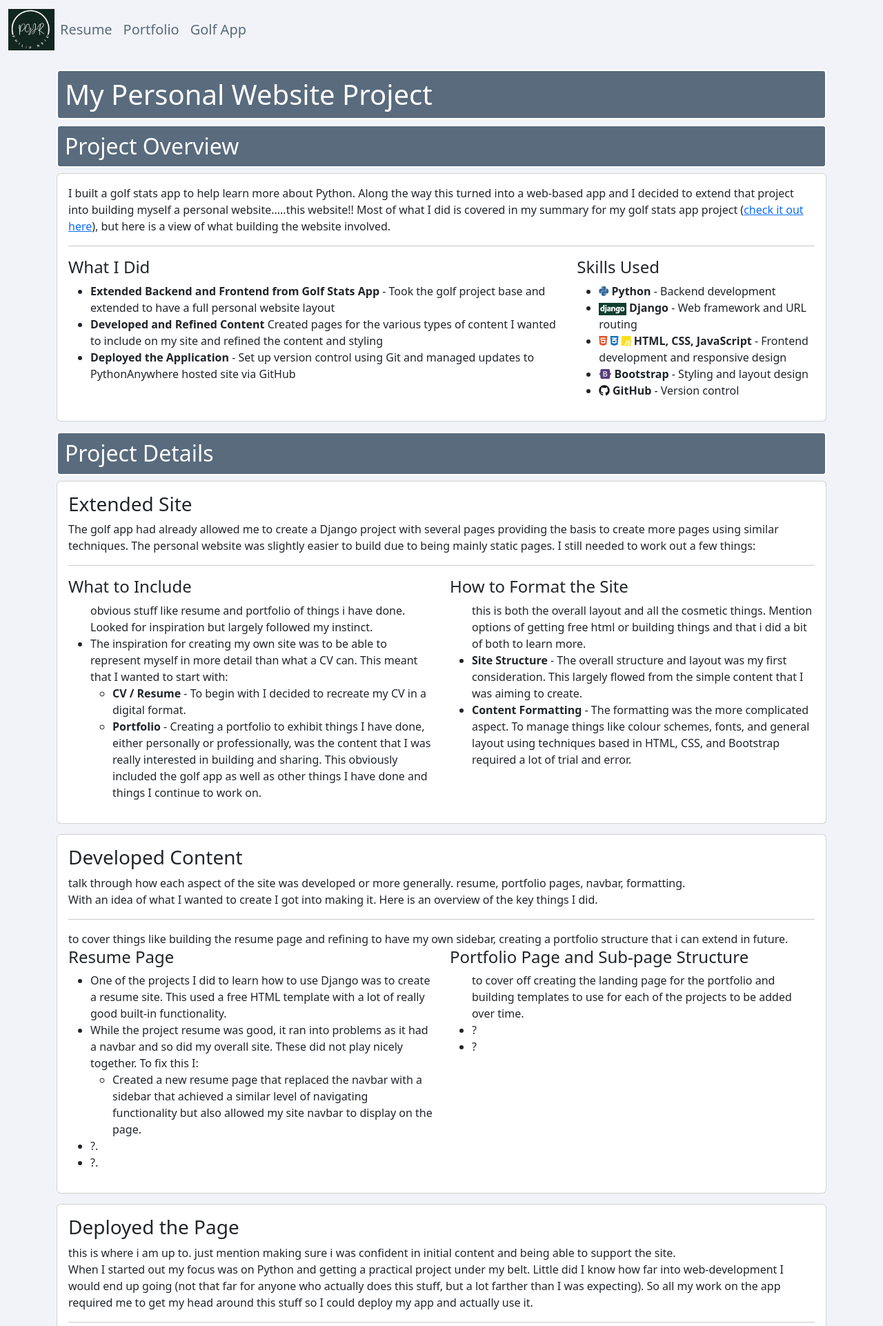
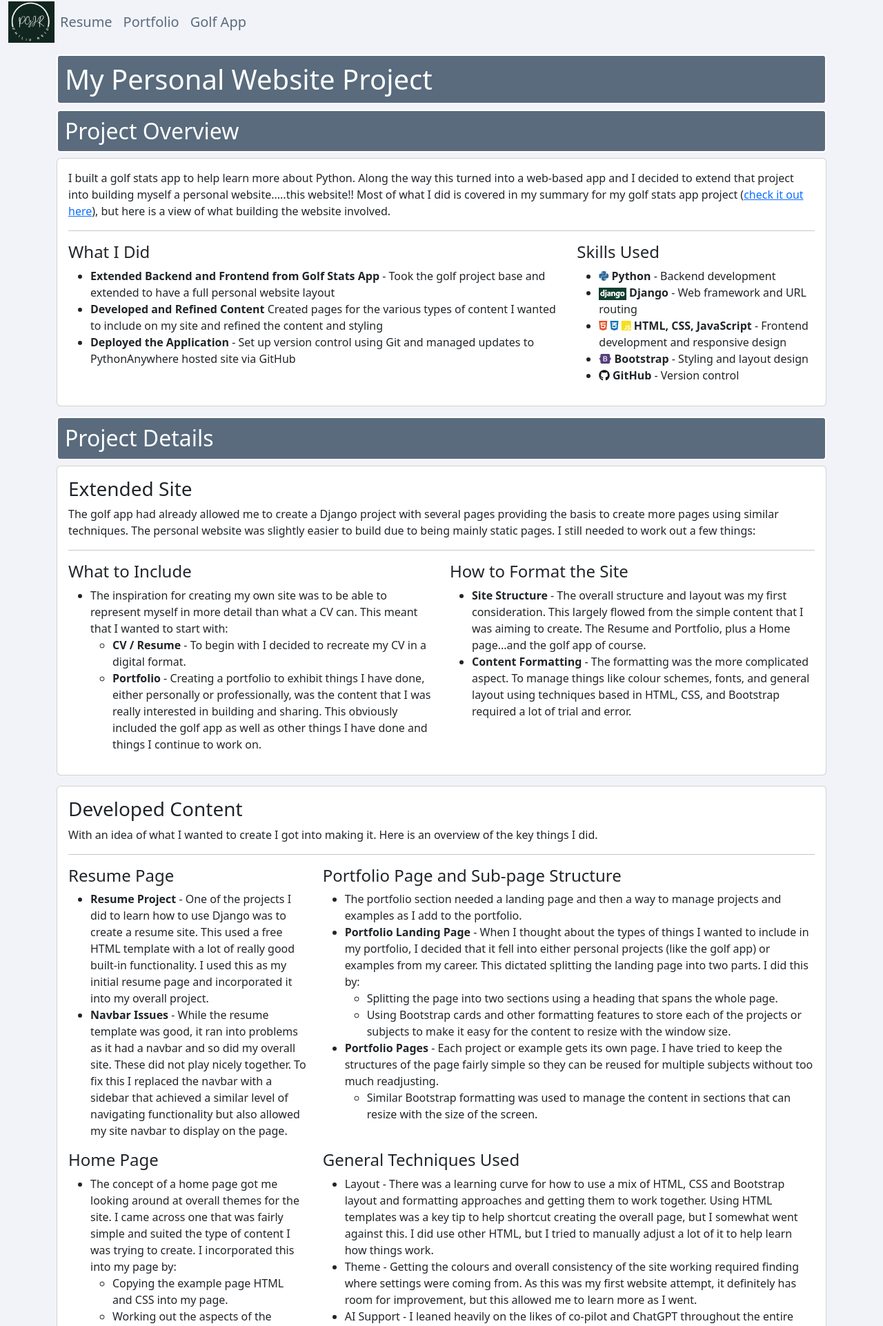
Before and after one commit to philipgjreid/pgjr-site, a Django app: page /portfolio_website in a window 1280 px wide. Shown: the top 1922 px of the page at 69% size. Run offline with Django 5.2, Linux system fonts and the light colour scheme.

Commit message:
Some formatting updates

```diff
--- a/mainapp/templates/mainapp/navbar.html
+++ b/mainapp/templates/mainapp/navbar.html
@@ -1,6 +1,11 @@
 {% load static %}
 
 <style type="text/css">
+
+.navbar {
+  padding-top: 0px;
+  padding-bottom: 0px;
+}
 
 .navbar-logo {
   height: 60px; /* Adjust the height as needed */
@@ -10,6 +15,8 @@
   /* Align navbar brand to the left */
 .navbar-brand {
     margin-right: auto;
+    padding-top: 2px;
+    padding-bottom: 2px;
 }
 
 /* Align navbar toggler to the right */
--- a/resumeapp/templates/resumeapp/portfolio-golfapp.html
+++ b/resumeapp/templates/resumeapp/portfolio-golfapp.html
@@ -204,7 +204,7 @@ body {
           <ul>
               <li>Explored hosting options, selecting PythonAnywhere for its beginner-friendly environment (and the free-tier option in case everything went sideways on me).</li>
               <li>Used some other practice projects and loaded them onto the site to get used to the process and find out the little tips and tricks for getting all the settings to line up.</li>
-              <li>Is now aligned to GitHub to allow me to manage my webpage more effectively.</li>
+              <li>The overall page is now aligned to GitHub to allow me to manage it more effectively.</li>
           </ul>
         </div>
         <div class="col-lg-6">
--- a/resumeapp/templates/resumeapp/portfolio-website.html
+++ b/resumeapp/templates/resumeapp/portfolio-website.html
@@ -133,7 +133,7 @@ body {
       <div class="row">
         <div class="col-lg-6">
           <h4>What to Include</h4>
-          <ul> obvious stuff like resume and portfolio of things i have done. Looked for inspiration but largely followed my instinct.
+          <ul> <!--obvious stuff like resume and portfolio of things i have done. Looked for inspiration but largely followed my instinct. -->
               <li>The inspiration for creating my own site was to be able to represent myself in more detail than what a CV can. This meant that I wanted to start with:
               	<ul>
               		<li><strong>CV / Resume</strong> - To begin with I decided to recreate my CV in a digital format.</li>
@@ -144,8 +144,8 @@ body {
         </div>
         <div class="col-lg-6">
           <h4>How to Format the Site</h4>
-          <ul> this is both the overall layout and all the cosmetic things. Mention options of getting free html or building things and that i did a bit of both to learn more.
-              <li><strong>Site Structure</strong> - The overall structure and layout was my first consideration. This largely flowed from the simple content that I was aiming to create.</li>
+          <ul> <!--this is both the overall layout and all the cosmetic things. Mention options of getting free html or building things and that i did a bit of both to learn more. -->
+              <li><strong>Site Structure</strong> - The overall structure and layout was my first consideration. This largely flowed from the simple content that I was aiming to create. The Resume and Portfolio, plus a Home page...and the golf app of course.</li>
               <li><strong>Content Formatting</strong> - The formatting was the more complicated aspect. To manage things like colour schemes, fonts, and general layout using techniques based in HTML, CSS, and Bootstrap required a lot of trial and error.</li>
           </ul>
         </div>
@@ -159,31 +159,59 @@ body {
     <div class="card-body">
       <div class="d-flex align-items-center">
         <h3 class="card-title">Developed Content</h3>
-      </div> talk through how each aspect of the site was developed or more generally. resume, portfolio pages, navbar, formatting.
+      </div> <!--talk through how each aspect of the site was developed or more generally. resume, portfolio pages, navbar, formatting. -->
       <p class="card-text">With an idea of what I wanted to create I got into making it. Here is an overview of the key things I did.</p>
-      <hr> to cover things like building the resume page and refining to have my own sidebar, creating a portfolio structure that i can extend in future.
+      <hr> <!--to cover things like building the resume page and refining to have my own sidebar, creating a portfolio structure that i can extend in future. -->
       <div class="row">
-        <div class="col-lg-6">
+        <div class="col-lg-4">
           <h4>Resume Page</h4>
           <ul>
-              <li>One of the projects I did to learn how to use Django was to create a resume site. This used a free HTML template with a lot of really good built-in functionality.</li>
-              <li>While the project resume was good, it ran into problems as it had a navbar and so did my overall site. These did not play nicely together. To fix this I:
-              	<ul>
-              		<li>Created a new resume page that replaced the navbar with a sidebar that achieved a similar level of navigating functionality but also allowed my site navbar to display on the page.</li>
-              	</ul>
-              </li>
-              <li>?.</li>
-              <li>?.</li>
+              <li><strong>Resume Project</strong> - One of the projects I did to learn how to use Django was to create a resume site. This used a free HTML template with a lot of really good built-in functionality. I used this as my initial resume page and incorporated it into my overall project.</li>
+              <li><strong>Navbar Issues</strong> - While the resume template was good, it ran into problems as it had a navbar and so did my overall site. These did not play nicely together. To fix this I replaced the navbar with a sidebar that achieved a similar level of navigating functionality but also allowed my site navbar to display on the page.</li>
           </ul>
         </div>
-        <div class="col-lg-6">
+        <div class="col-lg-8">
           <h4>Portfolio Page and Sub-page Structure</h4>
-          <ul> to cover off creating the landing page for the portfolio and building templates to use for each of the projects to be added over time.
-              <li>?</li>
-              <li>?</li>
+          <ul> <!--to cover off creating the landing page for the portfolio and building templates to use for each of the projects to be added over time. -->
+              <li>The portfolio section needed a landing page and then a way to manage projects and examples as I add to the portfolio.</li>
+              <li><strong>Portfolio Landing Page</strong> - When I thought about the types of things I wanted to include in my portfolio, I decided that it fell into either personal projects (like the golf app) or examples from my career. This dictated splitting the landing page into two parts. I did this by:
+                <ul>
+                  <li>Splitting the page into two sections using a heading that spans the whole page.</li>
+                  <li>Using Bootstrap cards and other formatting features to store each of the projects or subjects to make it easy for the content to resize with the window size.</li>
+                </ul>
+              </li>
+              <li><strong>Portfolio Pages</strong> - Each project or example gets its own page. I have tried to keep the structures of the page fairly simple so they can be reused for multiple subjects without too much readjusting.</li>
+              <ul>
+                <li>Similar Bootstrap formatting was used to manage the content in sections that can resize with the size of the screen.</li>
+              </ul>
           </ul>
         </div>
       </div>
+
+      <div class="row">
+        <div class="col-lg-4">
+          <h4>Home Page</h4>
+          <ul> <!--to cover the selection of a theme for this page that i then used across the site. -->
+              <li>The concept of a home page got me looking around at overall themes for the site. I came across one that was fairly simple and suited the type of content I was trying to create. I incorporated this into my page by:
+                <ul>
+                  <li>Copying the example page HTML and CSS into my page.</li>
+                  <li>Working out the aspects of the example code that I wanted to keep in terms of functionality and theme.</li>
+                  <li>Created my own version of a home page using the techniques I found useful.</li>
+                </ul>
+              </li>
+          </ul>
+        </div>
+        <div class="col-lg-8">
+          <h4>General Techniques Used</h4>
+          <ul>
+              <li>Layout - There was a learning curve for how to use a mix of HTML, CSS and Bootstrap layout and formatting approaches and getting them to work together. Using HTML templates was a key tip to help shortcut creating the overall page, but I somewhat went against this. I did use other HTML, but I tried to manually adjust a lot of it to help learn how things work.</li>
+              <li>Theme - Getting the colours and overall consistency of the site working required finding where settings were coming from. As this was my first website attempt, it definitely has room for improvement, but this allowed me to learn more as I went.</li>
+              <li>AI Support - I leaned heavily on the likes of co-pilot and ChatGPT throughout the entire process to find out how to do things, trouble shoot code, and generally work on the components to be able to build the overall site.</li>
+              <li>Online Resources - I spent a lot of time watching instructional videos to both learn fundamentals and also to work on more specific techniques.</li>
+          </ul>
+        </div>
+      </div>
+
     </div>
   </div>
 </div>
@@ -193,8 +221,8 @@ body {
     <div class="card-body">
       <div class="d-flex align-items-center">
         <h3 class="card-title">Deployed the Page</h3>
-      </div> this is where i am up to. just mention making sure i was confident in initial content and being able to support the site.
-      <p class="card-text">When I started out my focus was on Python and getting a practical project under my belt. Little did I know how far into web-development I would end up going (not that far for anyone who actually does this stuff, but a lot farther than I was expecting). So all my work on the app required me to get my head around this stuff so I could deploy my app and actually use it.</p>
+      </div>
+      <p class="card-text">Before I deployed my page and started telling people about it, I needed to make sure that the content was at a level I was happy with and that I was going to be able to get the page hosted and support it into the future. The content was a matter of iterating and getting feedback, mostly from my wife! The ability to get the page out there came down to hosting and version control.</p>
       <hr>
       <div class="row">
         <div class="col-lg-6">
@@ -202,7 +230,7 @@ body {
           <ul>
               <li>Explored hosting options, selecting PythonAnywhere for its beginner-friendly environment (and the free-tier option in case everything went sideways on me).</li>
               <li>Used some other practice projects and loaded them onto the site to get used to the process and find out the little tips and tricks for getting all the settings to line up.</li>
-              <li>Is now aligned to GitHub to allow me to manage my webpage more effectively.</li>
+              <li>My page is now aligned to GitHub to allow me to manage updates more effectively.</li>
           </ul>
         </div>
         <div class="col-lg-6">
@@ -222,21 +250,16 @@ body {
     <div class="card-body">
       <div class="d-flex align-items-center">
         <h3 class="card-title">Final Result</h3>
-      </div> having a page that i can include on my resume / linkedin profile and what i learnt along the way.
-      <p class="card-text">After all that, I now have a mobile-accessible golf stats app that I can use at the golf course. It has a guest login, so feel free to check it out.</p>
-      <a href="{% url 'golf-home' %}" class="btn btn-primary">Go Have A Look At The Golf App</a>
+      </div>
+      <p class="card-text">I now have a web-page to help promote myself and store my projects. I also learned a lot of different disciplines along the way that will no doubt come in handy in other endeavours.</p>
+      <!-- <a href="{% url 'golf-home' %}" class="btn btn-primary">Go Have A Look At The Golf App</a> -->
       <hr>
       <div class="row">
-          <div class="col-lg-8">
-              <h4>Login Page</h4>
+          <div class="col-lg-12">
+              <h4>Future Developments</h4>
               <ul>
-                  <li>A login page that allows users to temporarily login as a guest to have a look at the app.</li>
-                  <li>There is a Registration page and associated functionality, but as I am keeping the app to my own use for now I have this functionality turned off.</li>
-                  <li>The user authentication aspect is made much easier by Django as it is built-in and requires only minor adjustments to incorporate into a project.</li>
+                  <li>I intend to keep adding things to the page and refining the format and functionality.</li>
               </ul>
-          </div>
-          <div class="col-lg-4">
-              <img src="{% static 'roundapp/images/golfapplogin.jpg' %}" class="img-fluid" alt="Golf App Login">
           </div>
       </div>
 
```
Also changed, not shown: resumeapp/templates/resumeapp/portfolio.html (+26 -0 lines), resumeapp/templates/resumeapp/resume2.html (+66 -0 lines).
